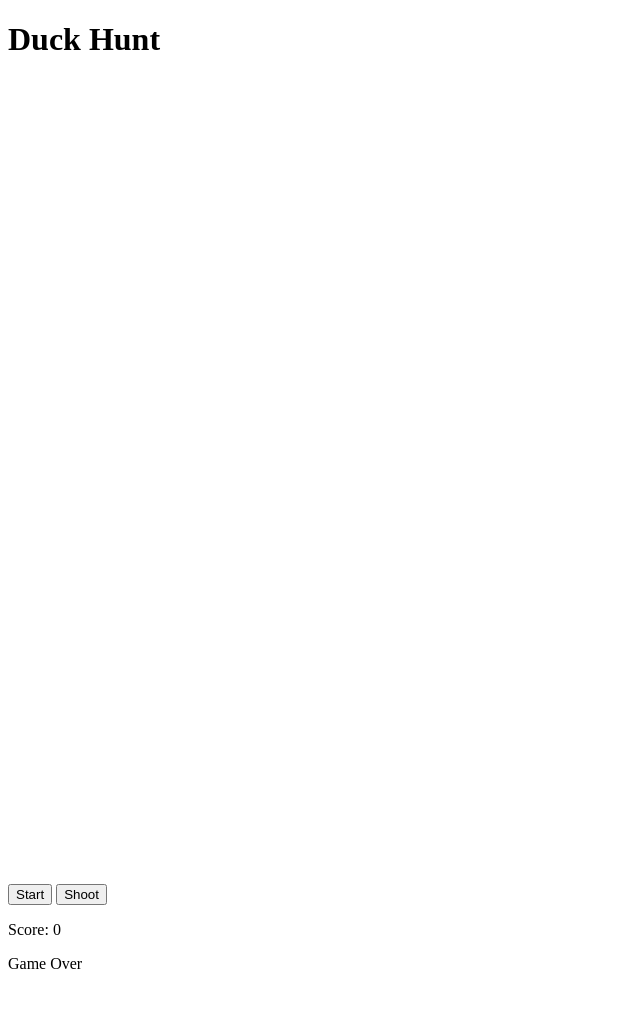
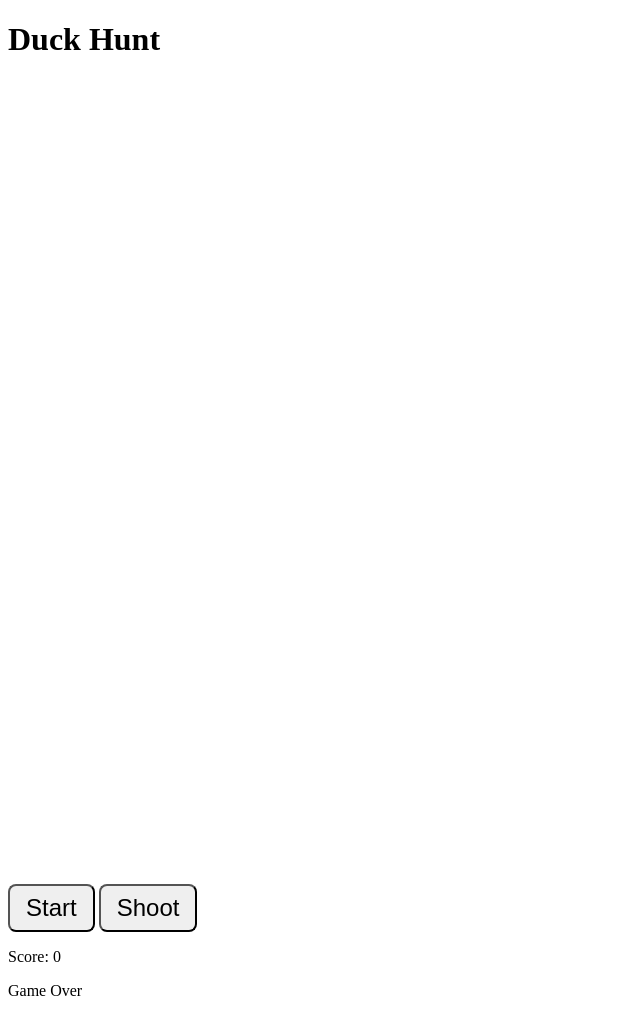
Before and after one commit to CryptoSkunkz/duck-hunt, a plain HTML site: page index.html in a window 1280 px wide. Shown: the whole page, without its empty margins (0-640 px from the left). Before the commit the page ends 989 px from the top, so only its background shows below. Drawn offline with Linux system fonts and the light colour scheme.

Commit message:
Update index.html

```diff
--- a/index.html
+++ b/index.html
@@ -7,6 +7,13 @@
     canvas {
       width: 100vw;
       height: 100vh;
+    }
+
+    /* style the buttons to be larger and responsive */
+    button {
+      font-size: 3vmin;
+      padding: 1vmin 2vmin;
+      border-radius: 1vmin;
     }
   </style>
 </head>
@@ -32,6 +39,7 @@
     let gameOver = false;
     let mouseX;
     let mouseY;
+
     // duck image
     const duckImage = new Image();
     duckImage.src = 'https://i.imgur.com/8cMtFoc.png';
```
